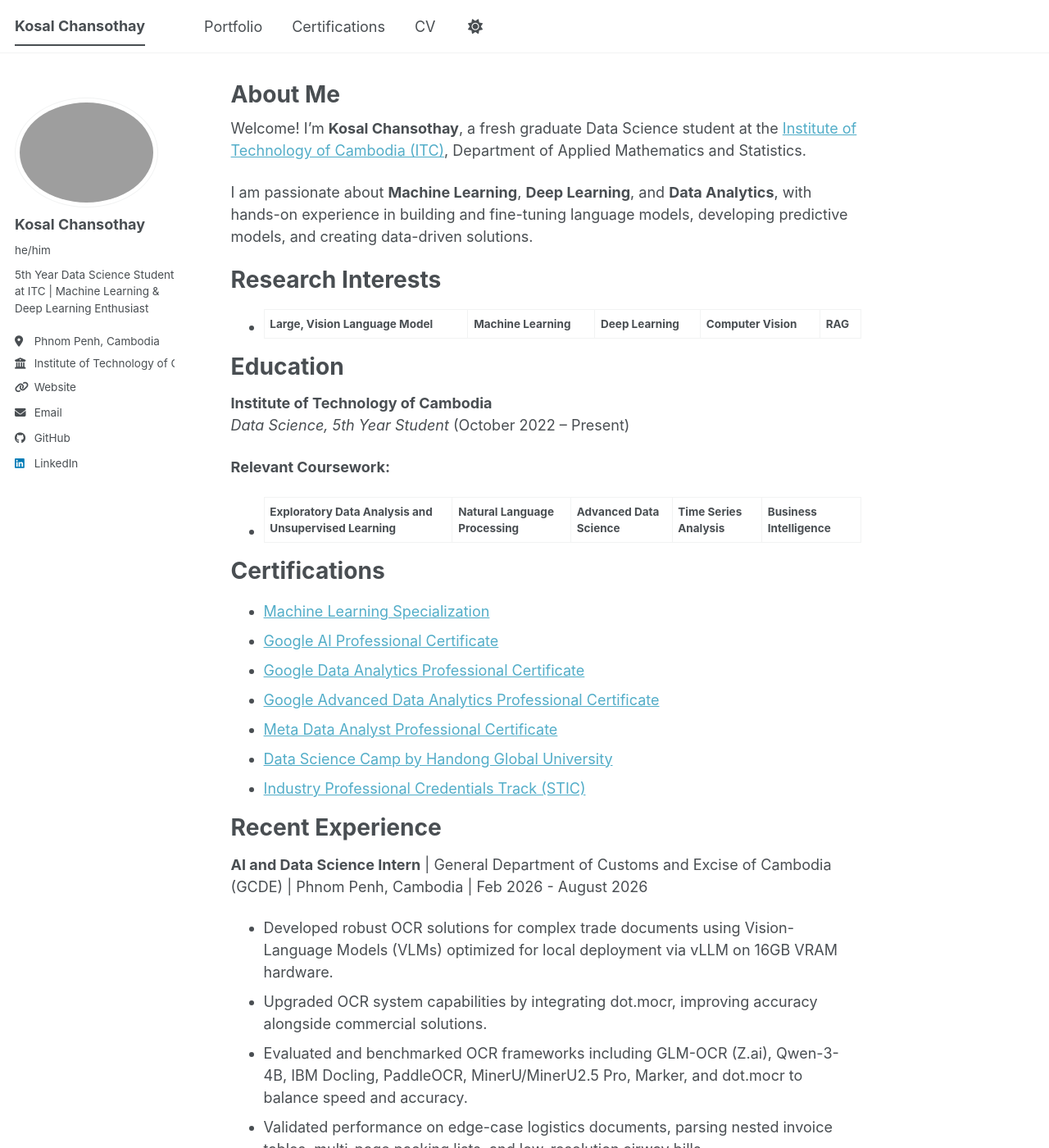
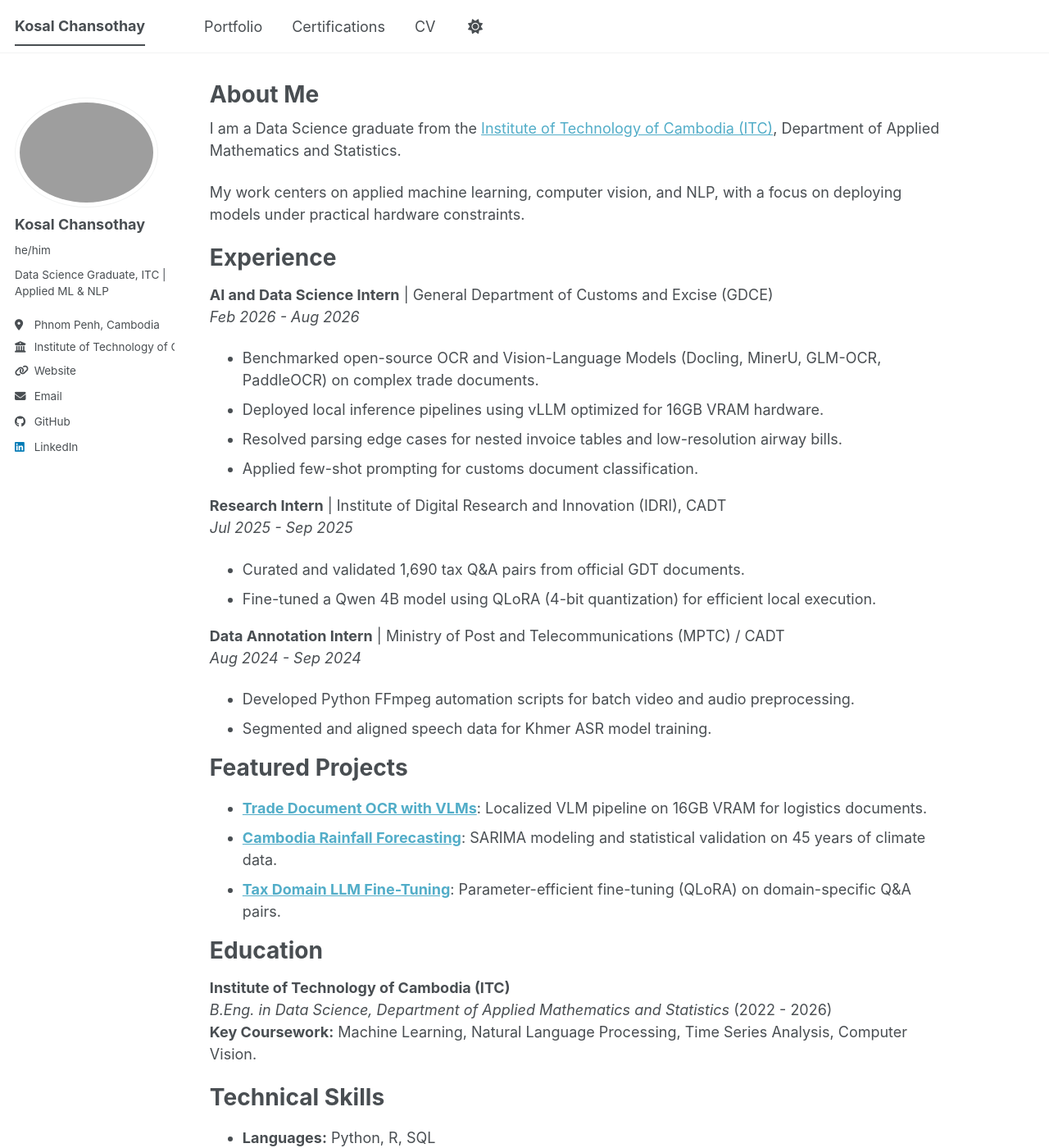
Before and after one commit to KosalChansothay/kosalchansothay.github.io, a Jekyll site: the page built from _pages/about.md, in a window 1280 px wide and 1400 px high. Shown: the whole window at 82% size. Built offline with Jekyll 4.4.1, drawn with Linux system fonts in a browser that asks for light colours; a script bundle is joined from its source files by our own code; library files that are not in the unit come from our copies; some of the changed text lies outside the part shown.

Commit message:
update the info

```diff
--- a/_config.yml
+++ b/_config.yml
@@ -12,7 +12,7 @@
 title                    : "Kosal Chansothay"
 title_separator          : "-"
 name                     : &name "Kosal Chansothay"
-description              : &description "Data Science Student at Institute of Technology of Cambodia | Machine Learning Enthusiast"   # Update this with a general description of your site, this is the default if not overridden by a page
+description              : &description "Data Science Graduate from Institute of Technology of Cambodia | Machine Learning & NLP"   # Update this with a general description of your site, this is the default if not overridden by a page
 url                      : "https://kosalchansothay.github.io" # The base hostname & protocol for your site
 baseurl                  : "" # Root of the site (no subdirectory)
 repository               : "KosalChansothay/kosalchansothay.github.io"
@@ -25,7 +25,7 @@
   avatar           : "KosalChansothay.jpg"
   name             : "Kosal Chansothay"
   pronouns         : "he/him"
-  bio              : "5th Year Data Science Student at ITC | Machine Learning & Deep Learning Enthusiast"
+  bio              : "Data Science Graduate, ITC | Applied ML & NLP"
   location         : "Phnom Penh, Cambodia"
   employer         : "Institute of Technology of Cambodia"
   uri              : "https://kosalchansothay.github.io/"
--- a/_pages/about.md
+++ b/_pages/about.md
@@ -7,63 +7,61 @@
   - /about.html
 ---
 
-Welcome! I'm **Kosal Chansothay**, a fresh graduate Data Science student at the [Institute of Technology of Cambodia (ITC)](https://www.itc.edu.kh/), Department of Applied Mathematics and Statistics.
+I am a Data Science graduate from the [Institute of Technology of Cambodia (ITC)](https://www.itc.edu.kh/), Department of Applied Mathematics and Statistics.
 
-I am passionate about **Machine Learning**, **Deep Learning**, and **Data Analytics**, with hands-on experience in building and fine-tuning language models, developing predictive models, and creating data-driven solutions.
+My work centers on applied machine learning, computer vision, and NLP, with a focus on deploying models under practical hardware constraints.
 
-Research Interests
+Experience
 ======
-- **Large, Vision Language Model** | **Machine Learning** | **Deep Learning** | **Computer Vision** | **RAG**
+
+**AI and Data Science Intern** | General Department of Customs and Excise (GDCE)
+*Feb 2026 - Aug 2026*
+- Benchmarked open-source OCR and Vision-Language Models (Docling, MinerU, GLM-OCR, PaddleOCR) on complex trade documents.
+- Deployed local inference pipelines using vLLM optimized for 16GB VRAM hardware.
+- Resolved parsing edge cases for nested invoice tables and low-resolution airway bills.
+- Applied few-shot prompting for customs document classification.
+
+**Research Intern** | Institute of Digital Research and Innovation (IDRI), CADT
+*Jul 2025 - Sep 2025*
+- Curated and validated 1,690 tax Q&A pairs from official GDT documents.
+- Fine-tuned a Qwen 4B model using QLoRA (4-bit quantization) for efficient local execution.
+
+**Data Annotation Intern** | Ministry of Post and Telecommunications (MPTC) / CADT
+*Aug 2024 - Sep 2024*
+- Developed Python FFmpeg automation scripts for batch video and audio preprocessing.
+- Segmented and aligned speech data for Khmer ASR model training.
+
+Featured Projects
+======
+
+- [**Trade Document OCR with VLMs**](/portfolio/portfolio-8-customs-vlm/): Localized VLM pipeline on 16GB VRAM for logistics documents.
+- [**Cambodia Rainfall Forecasting**](/portfolio/portfoilo-7-tsa/): SARIMA modeling and statistical validation on 45 years of climate data.
+- [**Tax Domain LLM Fine-Tuning**](/portfolio/portfolio-5/): Parameter-efficient fine-tuning (QLoRA) on domain-specific Q&A pairs.
 
 Education
 ======
-**Institute of Technology of Cambodia**
-*Data Science, 5th Year Student* (October 2022 – Present)
 
-**Relevant Coursework:**
-- **Exploratory Data Analysis and Unsupervised Learning** | **Natural Language Processing** | **Advanced Data Science** | **Time Series Analysis** | **Business Intelligence**
+**Institute of Technology of Cambodia (ITC)**
+*B.Eng. in Data Science, Department of Applied Mathematics and Statistics* (2022 - 2026)
+**Key Coursework:** Machine Learning, Natural Language Processing, Time Series Analysis, Computer Vision.
+
+Technical Skills
+======
+
+- **Languages:** Python, R, SQL
+- **Frameworks & Tools:** PyTorch, vLLM, Hugging Face, Scikit-learn
+- **Data & Analytics:** Pandas, NumPy, Plotly, Power BI
 
 Certifications
 ======
+
+- [Google AI Professional Certificate](https://www.coursera.org/account/accomplishments/specialization/HHOEA4NAN36C)
+- [Google Advanced Data Analytics](https://coursera.org/share/678e5558b72bb73900a874181888a790)
 - [Machine Learning Specialization](https://www.coursera.org/account/accomplishments/specialization/N9HTBKVN5NTA)
-- [Google AI Professional Certificate](https://www.coursera.org/account/accomplishments/specialization/HHOEA4NAN36C)
-- [Google Data Analytics Professional Certificate](https://coursera.org/share/6d8384088f44319829cad7c50e77302b)
-- [Google Advanced Data Analytics Professional Certificate](https://coursera.org/share/678e5558b72bb73900a874181888a790)
 - [Meta Data Analyst Professional Certificate](https://coursera.org/share/2c8d05191cad229d711836165a46b54f)
-- [Data Science Camp by Handong Global University](https://drive.google.com/file/d/13a6fvsZJIJerTzdufcfBIBmojouPrD67/view?usp=drivesdk)
-- [Industry Professional Credentials Track (STIC)](https://www.dropbox.com/scl/fi/c96zl2a3yd9behxwl97iw/26168.Kosal-Chansothay_2024.10.24.stic-certificate-of-completion.pdf?rlkey=r3b5xwvff5nddix21pty7up7j&e=1&dl=0)
+- [Handong Global University Data Science Camp](https://drive.google.com/file/d/13a6fvsZJIJerTzdufcfBIBmojouPrD67/view?usp=drivesdk)
 
-Recent Experience
+Contact
 ======
-**AI and Data Science Intern** | General Department of Customs and Excise of Cambodia (GCDE) | Phnom Penh, Cambodia | Feb 2026 - August 2026
-- Developed robust OCR solutions for complex trade documents using Vision-Language Models (VLMs) optimized for local deployment via vLLM on 16GB VRAM hardware.
-- Upgraded OCR system capabilities by integrating dot.mocr, improving accuracy alongside commercial solutions.
-- Evaluated and benchmarked OCR frameworks including GLM-OCR (Z.ai), Qwen-3-4B, IBM Docling, PaddleOCR, MinerU/MinerU2.5 Pro, Marker, and dot.mocr to balance speed and accuracy.
-- Validated performance on edge-case logistics documents, parsing nested invoice tables, multi-page packing lists, and low-resolution airway bills.
-- Apply Chain of Thought Few-Shot prompting to the intricate classification work.
 
-**Research Intern** | Institute of Digital Research and Innovation (IDRI), CADT | Phnom Penh, Cambodia | Jul 2025 - Sep 2025
-- Fine-tuned a Qwen3 4B-parameter LLM using QLoRA (4-bit quantization) to improve training efficiency.
-- Curated and processed a dataset of 1,690 tax-related QA pairs from GDT PDF documents.
-- Presented technical findings during the final evaluation.
-
-**Data Annotation Intern** | Ministry of Post and Telecommunications (MPTC) / CADT | Phnom Penh, Cambodia | Aug 2024 - Sep 2024
-- Automated FFmpeg-based Python scripts to batch-process and organize raw video files.
-- Segmented and aligned audio-text pairs into word-level structures for Khmer ASR training.
-
-Technical Skills
-======
-**Programming Languages:** Python, R, SQL
-
-**Data Science & Visualization:** NumPy, Pandas, Matplotlib, Seaborn, Plotly, Power BI, Excel
-
-**Machine Learning:** Scikit-learn, PyTorch, TensorFlow
-
-Languages
-======
-- **Khmer:** Native speaker
-- **English:** Intermediate
-
-Get in Touch
-======
-I'm always open to discussing research collaborations, data science projects, or opportunities in the field. Feel free to reach out via [email](mailto:kosalchansothay@gmail.com) or connect with me on [LinkedIn](https://www.linkedin.com/in/kosal-chansothay-985b52297).
+Open to data science and machine learning opportunities. Feel free to connect via [Email](mailto:kosalchansothay@gmail.com) or [LinkedIn](https://www.linkedin.com/in/kosal-chansothay-985b52297).
--- a/_sass/layout/_archive.scss
+++ b/_sass/layout/_archive.scss
@@ -11,7 +11,8 @@
 
   @include breakpoint($large) {
     @include span(10 of 12 last);
-    @include prefix(0.5 of 12);
+    @include prefix(1 of 12);
+    padding-left: 1.5rem;
   }
 
   a {
--- a/_sass/layout/_page.scss
+++ b/_sass/layout/_page.scss
@@ -19,8 +19,9 @@
 .page {
   @include breakpoint($large) {
     @include span(10 of 12 last);
-    @include prefix(0.5 of 12);
-    @include suffix(2 of 12);
+    @include prefix(1 of 12);
+    @include suffix(1 of 12);
+    padding-left: 1.5rem;
   }
 
   .page__inner-wrap {
```
